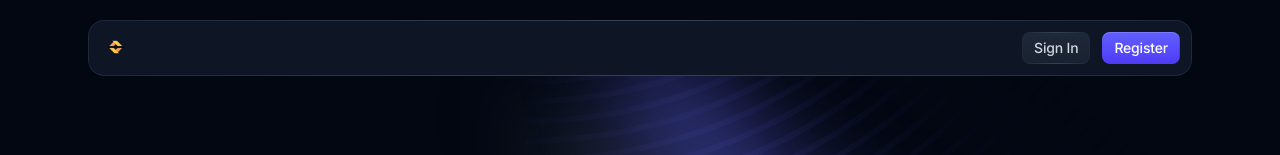
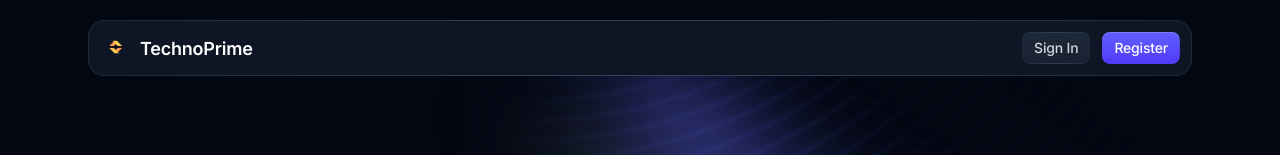
Before and after one commit to tprimesolution/new-website, a Next.js app: page / in a window 1280 px wide. Shown: the top 155 px of the page. Built offline with nearby package versions, Linux system fonts and the light colour scheme.

Commit message:
name added

```diff
--- a/components/ui/header.tsx
+++ b/components/ui/header.tsx
@@ -9,8 +9,9 @@ export default function Header() {
       <div className="mx-auto max-w-6xl px-4 sm:px-6">
         <div className="relative flex h-14 items-center justify-between gap-3 rounded-2xl bg-gray-900/90 px-3 before:pointer-events-none before:absolute before:inset-0 before:rounded-[inherit] before:border before:border-transparent before:[background:linear-gradient(to_right,var(--color-gray-800),var(--color-gray-700),var(--color-gray-800))_border-box] before:[mask-composite:exclude_!important] before:[mask:linear-gradient(white_0_0)_padding-box,_linear-gradient(white_0_0)] after:absolute after:inset-0 after:-z-10 after:backdrop-blur-xs">
           {/* Site branding */}
-          <div className="flex flex-1 items-center">
+          <div className="flex flex-1 items-center gap-2">
             <Logo />
+            <span className="text-white text-lg font-semibold">TechnoPrime</span>
           </div>
 
           {/* Desktop sign in links */}
```
